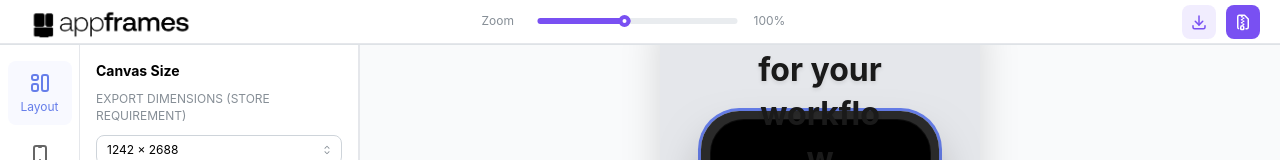
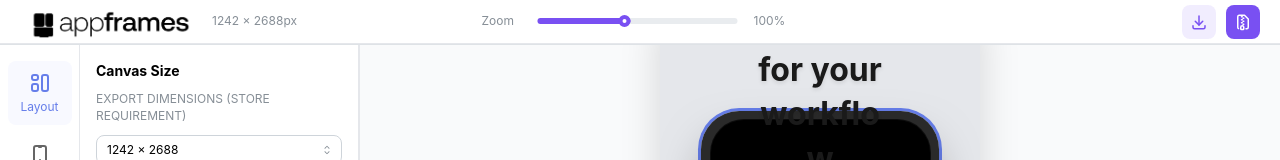
Before and after one commit to papayaah/appframes, a Next.js app: page / in a window 1280 px wide. Shown: the top 160 px of the page. Built offline with nearby package versions, Linux system fonts and the light colour scheme.

Commit message:
fix build error, make it deploy to vercel

```diff
--- a/components/AppFrames/CompositionRenderer.tsx
+++ b/components/AppFrames/CompositionRenderer.tsx
@@ -7,6 +7,8 @@ import { DeviceFrame } from './DeviceFrame';
 interface CompositionRendererProps {
   settings: CanvasSettings;
   screen: Screen;
+  screenIndex?: number;
+  disableCrossCanvasDrag?: boolean;
   onPanChange?: (frameIndex: number, panX: number, panY: number) => void;
   onFramePositionChange?: (frameIndex: number, frameX: number, frameY: number) => void;
   hoveredFrameIndex?: number | null;
@@ -32,6 +34,8 @@ const getCompositionFrameCount = (composition: string): number => {
 export function CompositionRenderer({
   settings,
   screen,
+  screenIndex,
+  disableCrossCanvasDrag = false,
   onPanChange,
   onFramePositionChange,
   hoveredFrameIndex,
--- a/components/AppFrames/Header.tsx
+++ b/components/AppFrames/Header.tsx
@@ -7,6 +7,7 @@ import { IconDownload, IconFileZip } from '@tabler/icons-react';
 interface HeaderProps {
   onDownload?: () => void; // Download currently visible screens individually
   onExport?: () => void; // Export all screens (zip if multiple)
+  outputDimensions?: string; // Display dimensions (e.g., "1242 × 2688px")
   zoom?: number;
   onZoomChange?: (zoom: number) => void;
   selectedCount?: number; // Number of currently visible/selected screens
@@ -16,6 +17,7 @@ interface HeaderProps {
 export function Header({
   onDownload,
   onExport,
+  outputDimensions,
   zoom = 100,
   onZoomChange,
   selectedCount = 1,
@@ -42,6 +44,11 @@ export function Header({
           style={{ objectFit: 'contain' }}
           priority
         />
+        {outputDimensions && (
+          <Text size="xs" c="dimmed">
+            {outputDimensions}
+          </Text>
+        )}
       </Group>
 
       <Group gap="md" style={{ position: 'absolute', left: '50%', transform: 'translateX(-50%)' }}>
```
Also changed, not shown: 2 other files (tests, documents, lock files or other folders).
